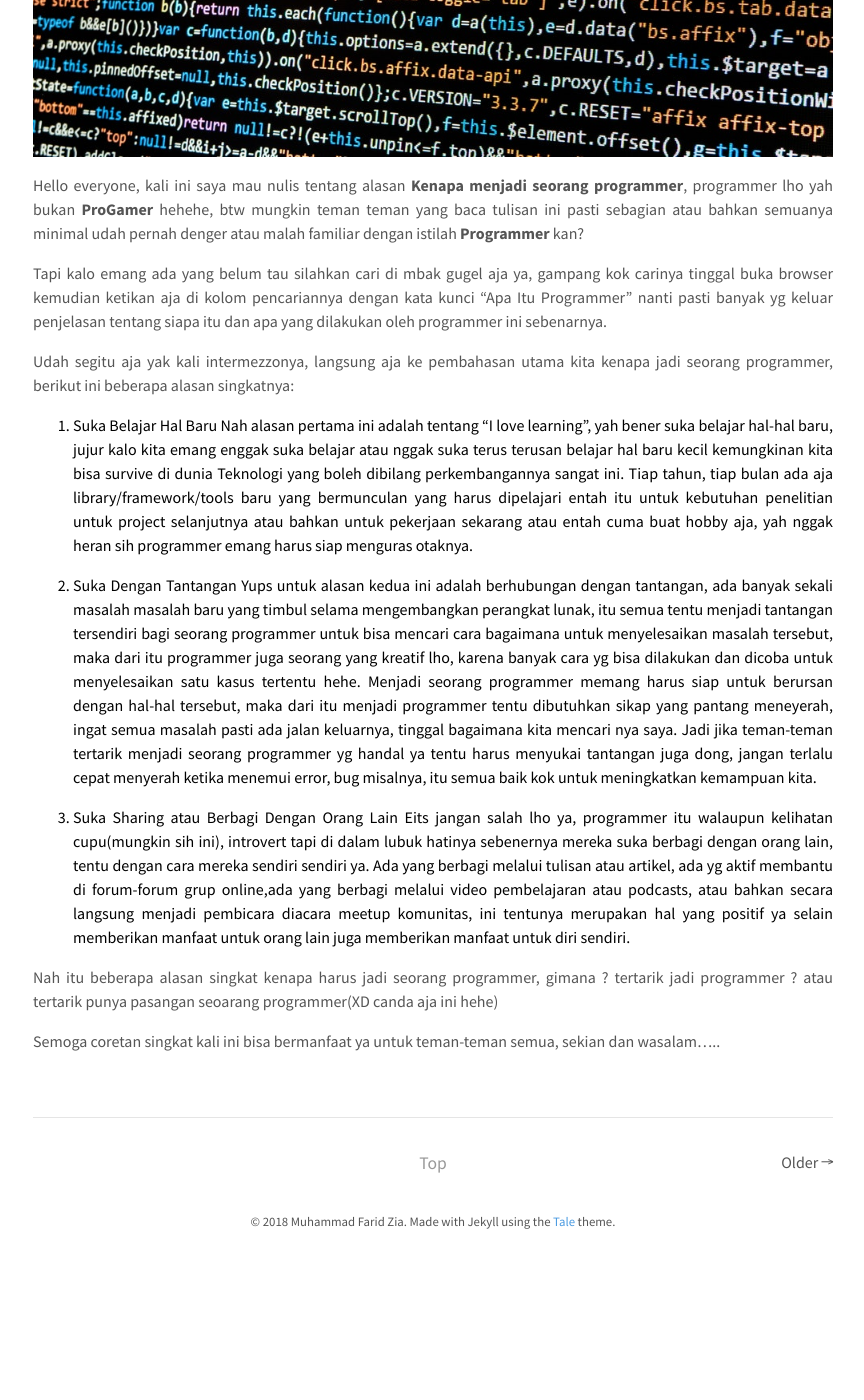
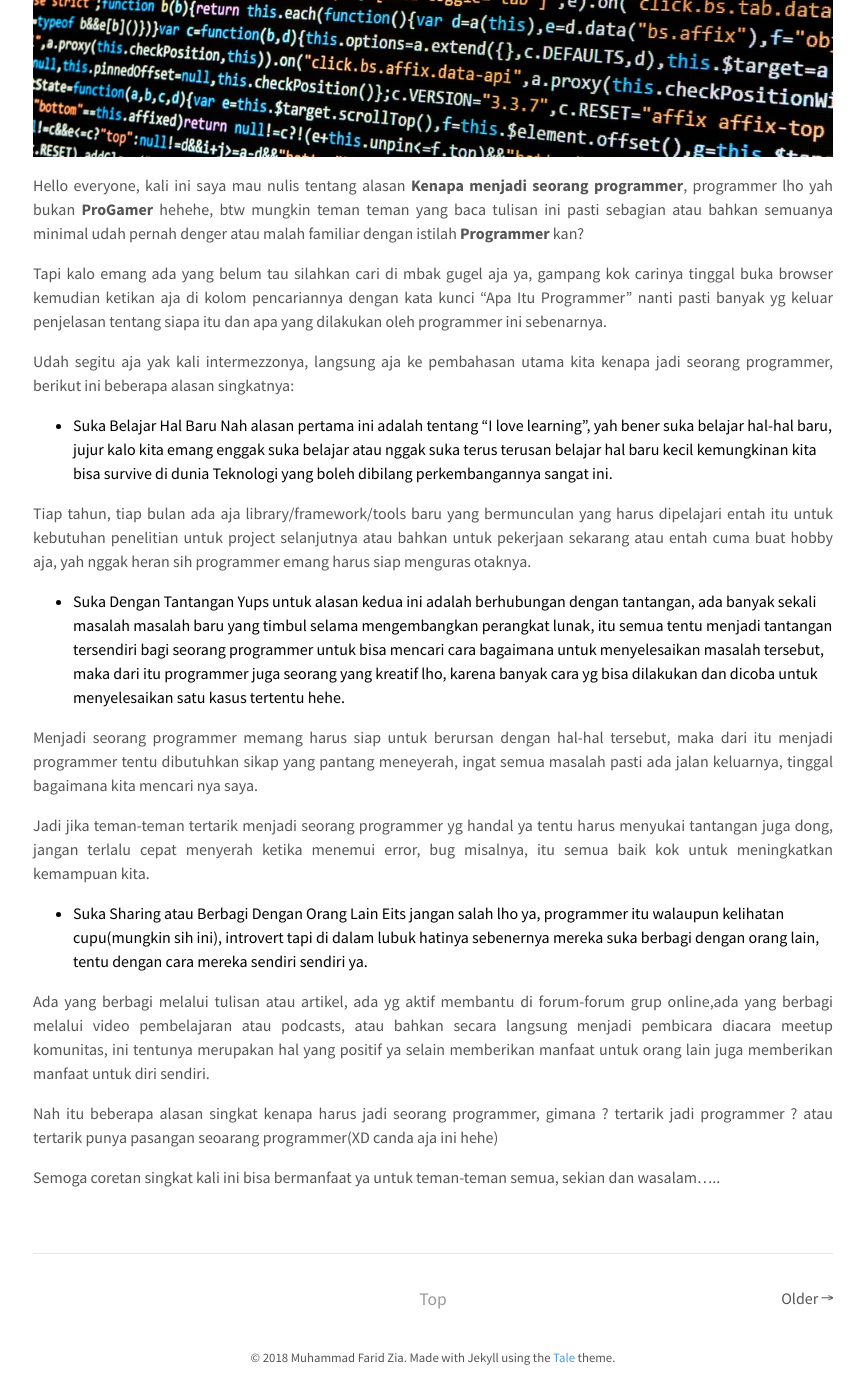
Before and after one commit to mfaridzia/mfaridzia.github.io, a Jekyll site: the page built from _posts/2018-12-20-kenapa-saya-menjadi-seorang-programmer.md, in a window 1280 px wide and 1400 px high, scrolled down 669 px. Shown: the whole window, without its empty margins (207-1071 px from the left). Built offline with Jekyll 4.4.1, drawn with Linux system fonts in a browser that asks for light colours; before the commit the page ends 1933 px from its top, so only the background shows below that; part of the change alters nothing that is shown.

```diff
--- a/_posts/2018-12-20-kenapa-saya-menjadi-seorang-programmer.md
+++ b/_posts/2018-12-20-kenapa-saya-menjadi-seorang-programmer.md
@@ -12,17 +12,21 @@ Tapi kalo emang ada yang belum tau silahkan cari di mbak gugel aja ya, gampang k
 
 Udah segitu aja yak kali intermezzonya, langsung aja ke pembahasan utama kita kenapa jadi seorang programmer, berikut ini beberapa alasan singkatnya:
 
-1. Suka Belajar Hal Baru
+- Suka Belajar Hal Baru
 Nah alasan pertama ini adalah tentang "I love learning", yah bener suka belajar hal-hal baru, jujur kalo kita emang enggak suka belajar atau nggak suka terus terusan belajar hal baru kecil kemungkinan kita bisa survive di dunia Teknologi yang boleh dibilang perkembangannya sangat ini.
+
 Tiap tahun, tiap bulan ada aja library/framework/tools baru yang bermunculan yang harus dipelajari entah itu untuk kebutuhan penelitian untuk project selanjutnya atau bahkan untuk pekerjaan sekarang atau entah cuma buat hobby aja, yah nggak heran sih programmer emang harus siap menguras otaknya.
 
-2. Suka Dengan Tantangan
+- Suka Dengan Tantangan
 Yups untuk alasan kedua ini adalah berhubungan dengan tantangan, ada banyak sekali masalah masalah baru yang timbul selama mengembangkan perangkat lunak, itu semua tentu menjadi tantangan tersendiri bagi seorang programmer untuk bisa mencari cara bagaimana untuk menyelesaikan masalah tersebut, maka dari itu programmer juga seorang yang kreatif lho, karena banyak cara yg bisa dilakukan dan dicoba untuk menyelesaikan satu kasus tertentu hehe.
+
 Menjadi seorang programmer memang harus siap untuk berursan dengan hal-hal tersebut, maka dari itu menjadi programmer tentu dibutuhkan sikap yang pantang meneyerah, ingat semua masalah pasti ada jalan keluarnya, tinggal bagaimana kita mencari nya saya.
+
 Jadi jika teman-teman tertarik menjadi seorang programmer yg handal ya tentu harus menyukai tantangan juga dong, jangan terlalu cepat menyerah ketika menemui error, bug misalnya, itu semua baik kok untuk meningkatkan kemampuan kita.
 
-3. Suka Sharing atau Berbagi Dengan Orang Lain
+- Suka Sharing atau Berbagi Dengan Orang Lain
 Eits jangan salah lho ya, programmer itu walaupun kelihatan cupu(mungkin sih ini), introvert tapi di dalam lubuk hatinya sebenernya mereka suka berbagi dengan orang lain, tentu dengan cara mereka sendiri sendiri ya.
+
 Ada yang berbagi melalui tulisan atau artikel, ada yg aktif membantu di forum-forum grup online,ada yang berbagi melalui video pembelajaran atau podcasts, atau bahkan secara langsung menjadi pembicara diacara meetup komunitas, ini tentunya merupakan hal yang positif ya selain memberikan manfaat untuk orang lain juga memberikan manfaat untuk diri sendiri.
 
 Nah itu beberapa alasan singkat kenapa harus jadi seorang programmer, gimana ? tertarik jadi programmer ? atau tertarik punya pasangan seoarang programmer(XD canda aja ini hehe)
```
